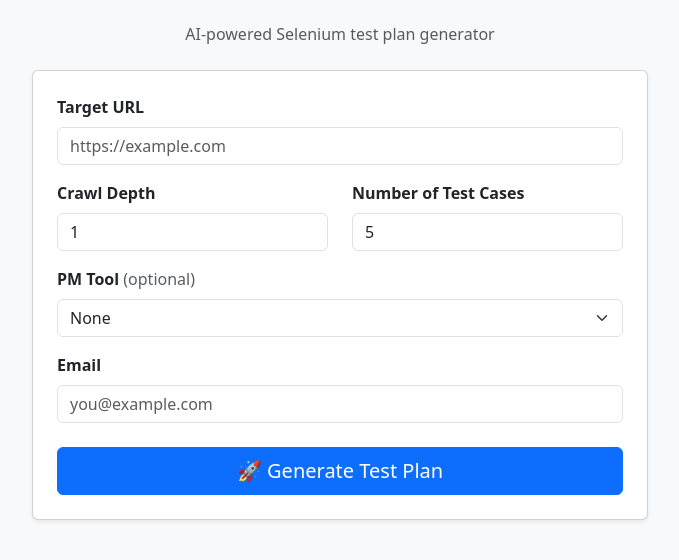
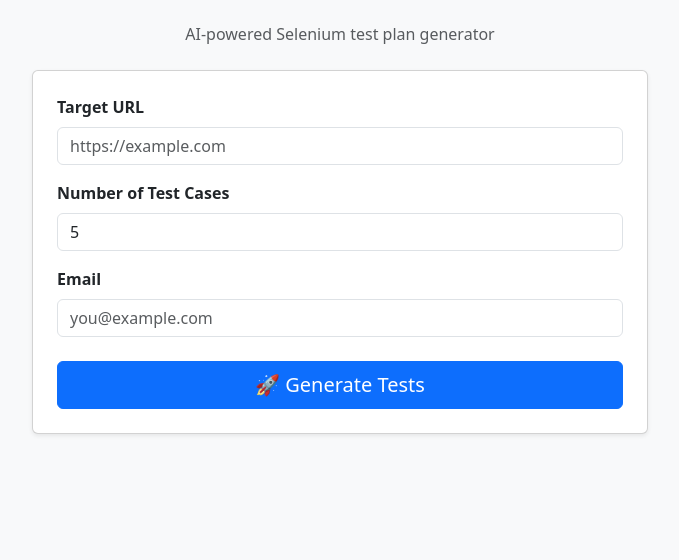
Before and after one commit to RaniAbu95/Captin-Fix-deployed, a Flask app: page /dashboard in a window 1280 px wide. Shown: the part 147-707 px from the top of the page, without its empty margins (300-979 px from the left). Run offline with Flask 3, Linux system fonts and the light colour scheme; the visitor is signed in with stand-in values (Sample User, id 1); some libraries are stand-ins or nearby versions.

Commit message:
Remove Crawl Depth and PM Tool fields and rename button to Generate Tests
The backend now defaults depth to 1 and pm_tool to empty since the form
no longer sends them. Landing page copy no longer mentions choosing a depth.

Co-Authored-By: Claude Opus 5.5 (1M context) <noreply@anthropic.com>

```diff
--- a/main.py
+++ b/main.py
@@ -73,10 +73,10 @@ def dashboard():
 @login_required
 def submit():
     target = request.form.get('target')
-    depth = request.form.get('depth')
+    depth = request.form.get('depth', '1')
     num_cases = request.form.get('num_cases')
     email = request.form.get('email')
-    pm_tool = request.form.get('pm_tool')
+    pm_tool = request.form.get('pm_tool', '')
 
     if not target:
         flash("⚠️ Please provide a target URL", 'danger')
--- a/templates/index.html
+++ b/templates/index.html
@@ -3,7 +3,7 @@
   <head>
     <meta charset="utf-8" />
     <meta name="viewport" content="width=device-width, initial-scale=1" />
-    <title>Captain Fix — Generate Test Plan</title>
+    <title>Captain Fix — Generate Tests</title>
     <link rel="icon" type="image/svg+xml" href="{{ url_for('static', filename='logo.svg') }}" />
     <link href="https://cdn.jsdelivr.net/npm/bootstrap@5.3.2/dist/css/bootstrap.min.css" rel="stylesheet">
   </head>
@@ -37,27 +37,10 @@
                  placeholder="https://example.com" required>
         </div>
 
-        <div class="row mb-3">
-          <div class="col">
-            <label for="depth" class="form-label fw-semibold">Crawl Depth</label>
-            <input type="number" class="form-control" id="depth" name="depth"
-                   value="1" min="1" max="5">
-          </div>
-          <div class="col">
-            <label for="num_cases" class="form-label fw-semibold">Number of Test Cases</label>
-            <input type="number" class="form-control" id="num_cases" name="num_cases"
-                   value="5" min="1" max="30">
-          </div>
-        </div>
-
         <div class="mb-3">
-          <label for="pm_tool" class="form-label fw-semibold">PM Tool <span class="text-muted fw-normal">(optional)</span></label>
-          <select class="form-select" id="pm_tool" name="pm_tool">
-            <option value="">None</option>
-            <option value="jira">Jira</option>
-            <option value="trello">Trello</option>
-            <option value="linear">Linear</option>
-          </select>
+          <label for="num_cases" class="form-label fw-semibold">Number of Test Cases</label>
+          <input type="number" class="form-control" id="num_cases" name="num_cases"
+                 value="5" min="1" max="30">
         </div>
 
         <div class="mb-4">
@@ -67,7 +50,7 @@
         </div>
 
         <button type="submit" class="btn btn-primary w-100 py-2 fs-5">
-          🚀 Generate Test Plan
+          🚀 Generate Tests
         </button>
       </form>
     </div>
--- a/templates/landing.html
+++ b/templates/landing.html
@@ -42,7 +42,7 @@
             <div class="card-body">
               <div class="fs-3 mb-2">🕷️</div>
               <h5 class="card-title">Crawl</h5>
-              <p class="card-text text-muted small">Maps pages, forms and links up to the depth you choose.</p>
+              <p class="card-text text-muted small">Maps the pages, forms and links on your site.</p>
             </div>
           </div>
         </div>
```
